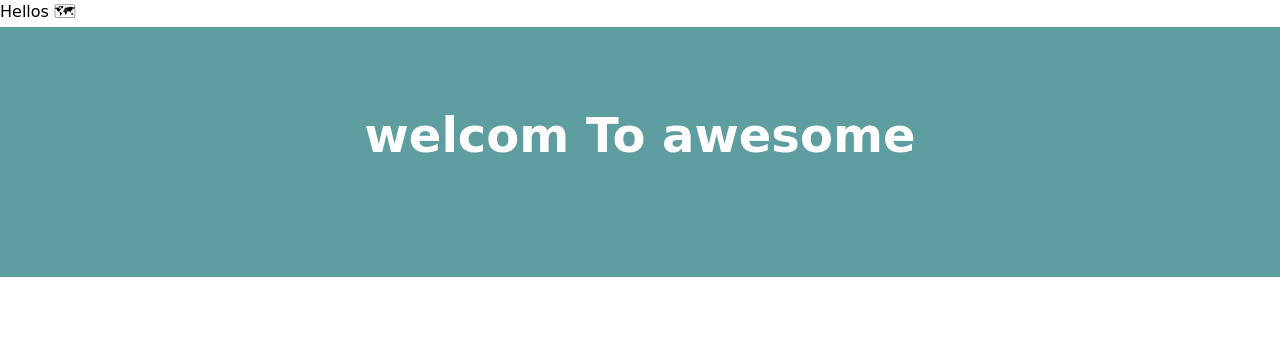
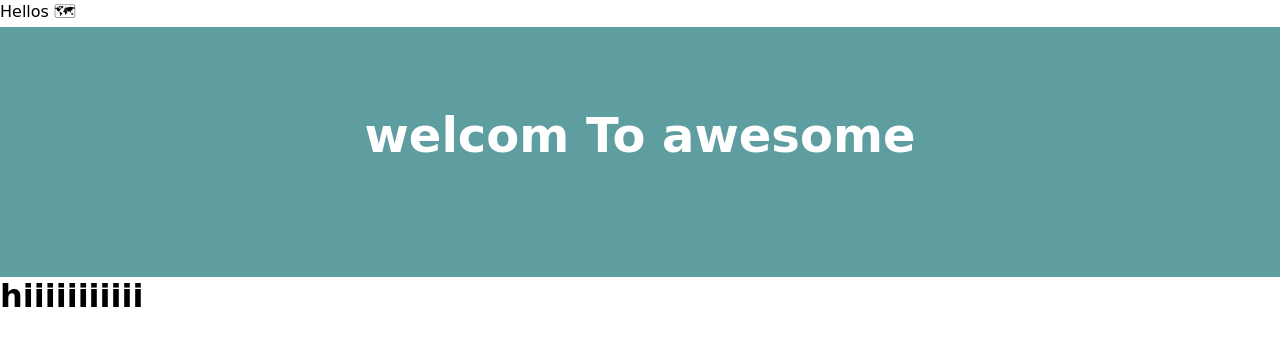
Before and after one commit to madhu-p-gith/space-x, a React (Create React App) app: page / in a window 1280 px wide. Shown: the top 346 px of the page. Built offline with nearby package versions, Linux system fonts and the light colour scheme; no server answers.

Commit message:
space-xApp

```diff
--- a/src/App.jsx
+++ b/src/App.jsx
@@ -12,6 +12,7 @@ function App() {
       <Router>
         <Header />
         <Switch>
+          <h1>hiiiiiiiiiii</h1>
           <Route path="/launch/:flight_number">
             <LaunchView />
           </Route>
```
